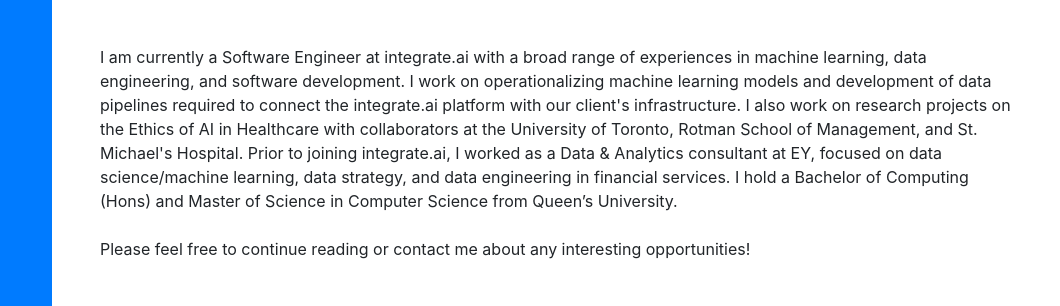
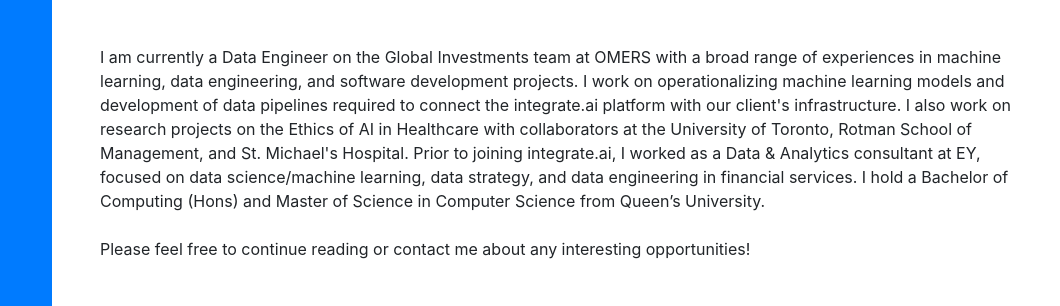
Before and after one commit to nuwanperera/nuwanperera.github.io, a website with bundled scripts: page index.html in a window 1280 px wide. Shown: the part 259-565 px from the top of the page, 220-1280 px from the left. Built offline with nearby package versions, Linux system fonts and the light colour scheme; a web font is replaced by a local one.

Commit message:
Updated bio

```diff
--- a/index.html
+++ b/index.html
@@ -79,7 +79,7 @@
           </h1>
           <div class="subheading mb-5">Data Engineering · Machine Learning · Ethics of AI · Project Management
           </div>
-          <p class="mb-5">I am currently a Software Engineer at integrate.ai with a broad range of experiences in machine learning, data engineering, and software development.
+          <p class="mb-5">I am currently a Data Engineer on the Global Investments team at OMERS with a broad range of experiences in machine learning, data engineering, and software development projects.
       I work on operationalizing machine learning models and development of data pipelines required to connect the integrate.ai platform with our client's infrastructure.
       I also work on research projects on the Ethics of AI in Healthcare with collaborators at the University of Toronto, Rotman School of Management, and St. Michael's Hospital.
 		  Prior to joining integrate.ai, I worked as a Data & Analytics consultant at EY, focused on data science/machine learning, data strategy,
```
